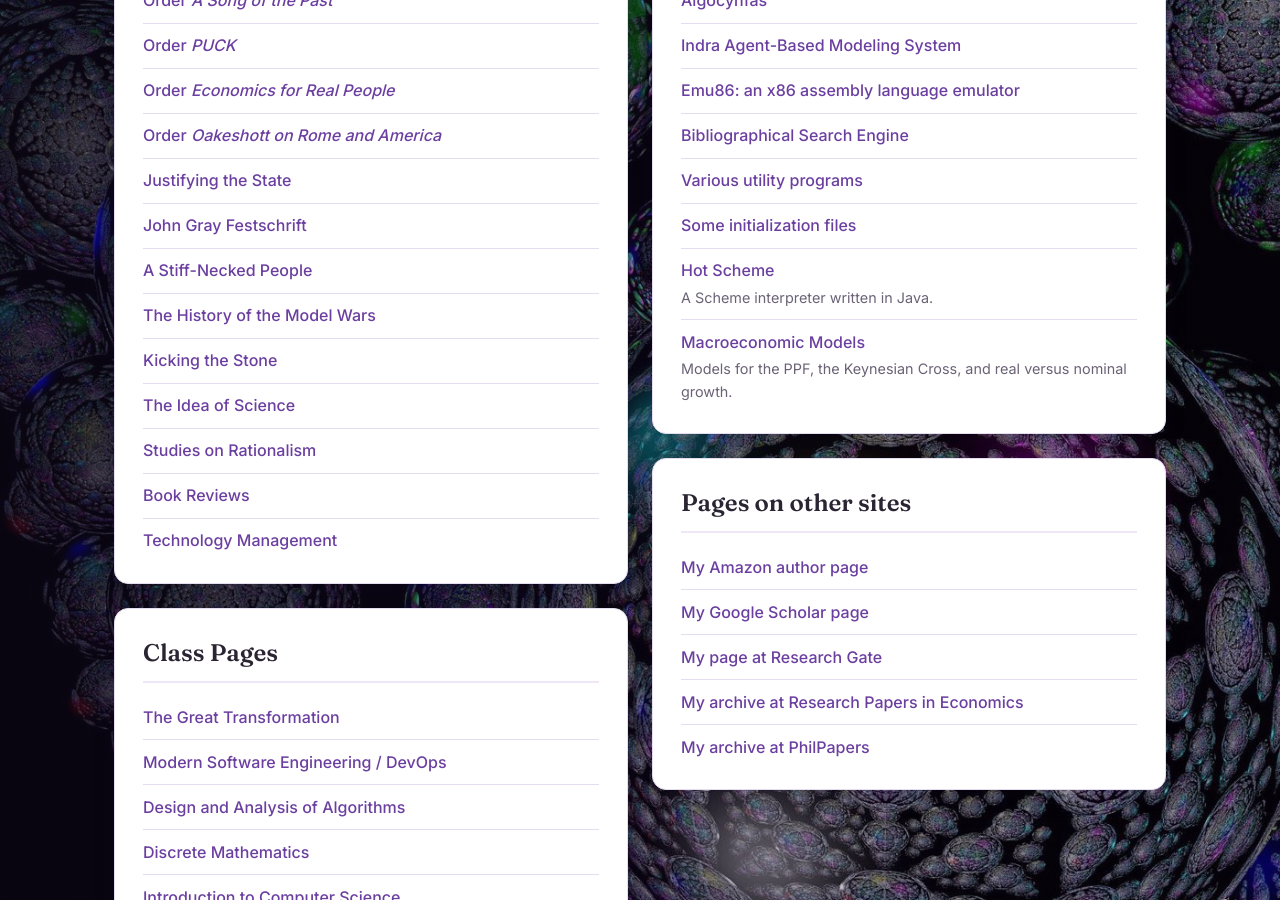
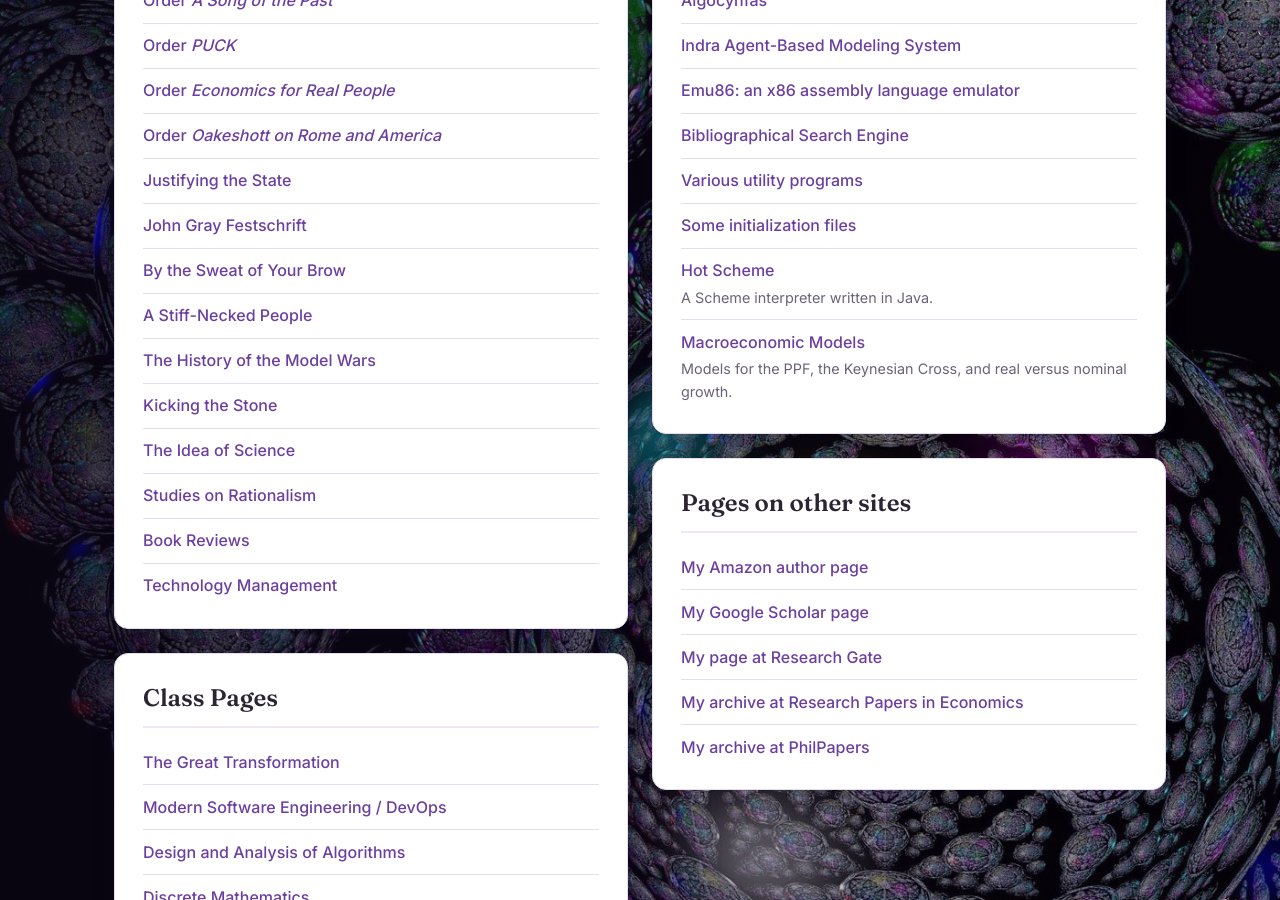
Before and after one commit to gcallah/gcallah.github.io, a Jekyll site: the page index.html, which Jekyll copies as it is, in a window 1280 px wide and 900 px high, scrolled down 390 px. Built offline with Jekyll 4.4.1, drawn with Linux system fonts in a browser that asks for light colours.

Commit message:
Add By the Sweat of Your Brow link to writing projects
Co-Authored-By: Claude Opus 5.5 <noreply@anthropic.com>

```diff
--- a/index.html
+++ b/index.html
@@ -49,6 +49,7 @@
                         <li><a href="https://www.amazon.com/Oakeshott-America-British-Idealism-Studies/dp/1845406672">Order <em>Oakeshott on Rome and America</em></a></li>
                         <li><a href="../JustifyingTheState/index.html">Justifying the State</a></li>
                         <li><a href="https://cosmosandtaxis.org/ct-141112/">John Gray Festschrift</a></li>
+                        <li><a href="../work/index.html">By the Sweat of Your Brow</a></li>
                         <li><a href="../hambone/index.html">A Stiff-Necked People</a></li>
                         <li><a href="../ModelWarsPublic/index.html">The History of the Model Wars</a></li>
                         <li><a href="../KickingTheStone/index.html">Kicking the Stone</a></li>
```
